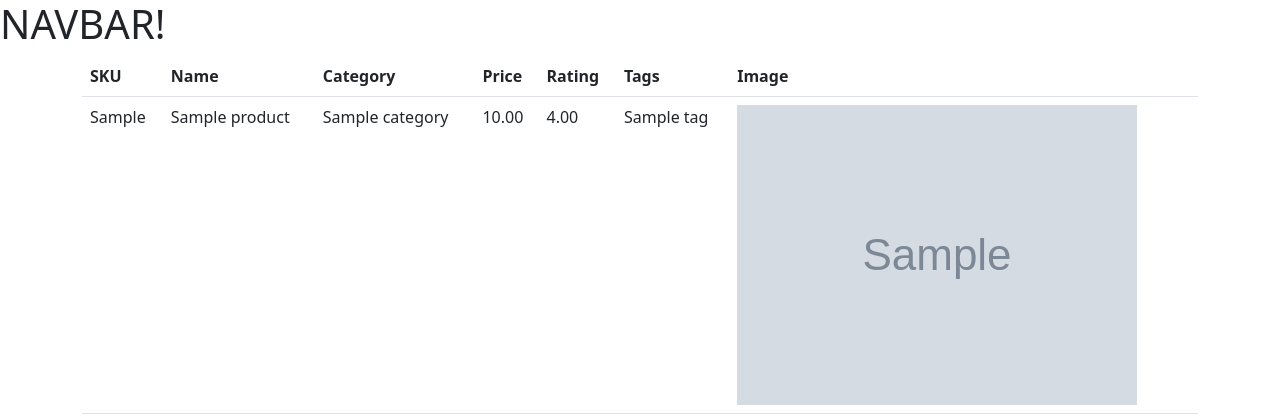
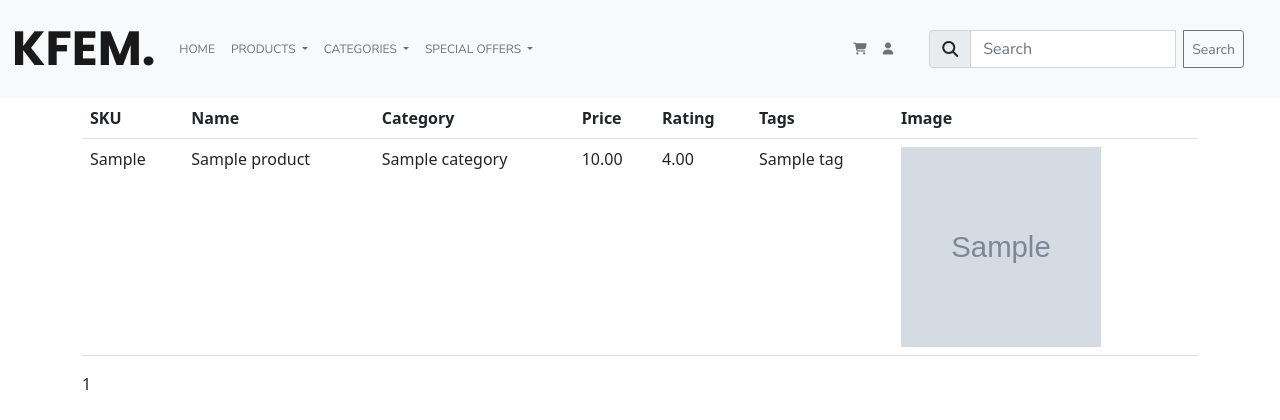
Before and after one commit to worldofmarcus/project-portfolio-5, a Django app: page /products/ in a window 1280 px wide. Shown: the top 420 px of the page. Run offline with Django 3.2, Linux system fonts and the light colour scheme; tables that the repository leaves empty hold one stand-in row (values such as "Sample post"); grey boxes marked "Sample" are stand-in pictures; some libraries are stand-ins or nearby versions.

Commit message:
Design navbar, add basic css styling to it and add metatags in base.html

```diff
--- a/products/templates/products/products.html
+++ b/products/templates/products/products.html
@@ -31,12 +31,12 @@
                     <td>{{ product.category }}</td>
                     <td>{{ product.price }}</td>
                     <td>{{ product.rating }}</td>
-                    <td>{% for tag in product.tags.all|join:", " %}{{ tag }}{% endfor %}</td>
+                    <td>{% for tag in product.tags.all|join:" | " %}{{ tag }}{% endfor %}</td>
 
 
                     <td>
                         {% if product.image %}
-                        <img src="{{ product.image.url }}">
+                        <img src="{{ product.image.url }}" alt="Girl in a jacket" width="200" height="200">
 
                         {% else %}
                         No image
--- /dev/null
+++ b/static/css/style.css
@@ -0,0 +1,16 @@
+@import url('https://fonts.googleapis.com/css2?family=Cousine:ital,wght@0,400;0,700;1,400;1,700&family=Nunito+Sans:ital,wght@0,400;0,700;1,400;1,700&family=Poppins:ital,wght@0,400;0,700;1,400;1,700&display=swap');
+
+.navbar-brand {
+    font-family: 'Poppins', sans-serif;
+    font-size: 3rem;
+    font-weight: 700;
+}
+
+.navbar,
+.dropdown-item,
+.button-text,
+#topContent {
+    font-family: 'Nunito Sans', sans-serif;
+    text-transform: uppercase;
+    font-size: 12px;
+}
--- a/templates/base.html
+++ b/templates/base.html
@@ -6,9 +6,13 @@
 <head>
 
     {% block meta %}
-    <meta http-equiv="X-UA-compatible" content="ie=edge">
-    <meta charset="utf-8">
-    <meta name="viewport" content="width=device-width, initial-scale=1">
+    <meta charset="UTF-8">
+    <meta http-equiv="X-UA-Compatible" content="IE=edge">
+    <meta name="viewport" content="width=device-width, initial-scale=1.0">
+    <meta name="description"
+        content=" Kollektiv Fem (KFEM) is a small record label, e-shop, and creative studio located in the north of Sweden.">
+    <meta name="keywords" content="kollektiv fem, vinyl, albums, tapes, ambient, analog, record label, e-shop, studio">
+    <meta name="author" content="Marcus Eriksson">
     {% endblock %}
 
     {% block extrameta %}
@@ -18,6 +22,8 @@
     {% block corecss %}
     <link href="https://cdn.jsdelivr.net/npm/bootstrap@5.1.3/dist/css/bootstrap.min.css" rel="stylesheet"
         integrity="sha384-1BmE4kWBq78iYhFldvKuhfTAU6auU8tT94WrHftjDbrCEXSU1oBoqyl2QvZ6jIW3" crossorigin="anonymous">
+    <link rel="stylesheet" href="{% static 'css/style.css' %}">
+
     {% endblock %}
 
     {% block extracss %}
@@ -27,6 +33,7 @@
     <script src="https://cdn.jsdelivr.net/npm/bootstrap@5.1.3/dist/js/bootstrap.bundle.min.js"
         integrity="sha384-ka7Sk0Gln4gmtz2MlQnikT1wXgYsOg+OMhuP+IlRH9sENBO0LRn5q+8nbTov4+1p" crossorigin="anonymous">
     </script>
+    <script src="https://kit.fontawesome.com/8d439f32ad.js" crossorigin="anonymous"></script>
     {% endblock %}
 
     {% block extrajs %}
--- a/templates/navbar.html
+++ b/templates/navbar.html
@@ -1,3 +1,69 @@
-<h1>
-    NAVBAR!
-</h1>
+<nav class="navbar navbar-expand-lg bg-light navbar-light">
+    <div class="container-fluid">
+        <a class="navbar-brand" href="#">KFEM.</a>
+        <button class="navbar-toggler" type="button" data-bs-toggle="collapse" data-bs-target="#navbarSupportedContent"
+            aria-controls="navbarSupportedContent" aria-expanded="false" aria-label="Toggle navigation">
+            <i class="fas fa-bars"></i>
+        </button>
+        <div class="collapse navbar-collapse" id="navbarSupportedContent">
+            <ul class="navbar-nav me-auto mb-2 mb-lg-0">
+                <li class="nav-item">
+                    <a class="nav-link" href="#">Home</a>
+                </li>
+                <li class="nav-item dropdown">
+                    <a class="nav-link dropdown-toggle" href="#" id="navbarDropdownProducts" role="button"
+                        data-bs-toggle="dropdown" aria-expanded="false">
+                        Products
+                    </a>
+                    <ul class="dropdown-menu" aria-labelledby="navbarDropdownProducts">
+                        <li><a class="dropdown-item" href="#">By Added Date</a></li>
+                        <li><a class="dropdown-item" href="#">By Price</a></li>
+                        <li><a class="dropdown-item" href="#">By Rating</a></li>
+                        <li><a class="dropdown-item" href="#">All Products</a></li>
+                    </ul>
+                </li>
+                <li class="nav-item dropdown">
+                    <a class="nav-link dropdown-toggle" href="#" id="navbarDropdownCategories" role="button"
+                        data-bs-toggle="dropdown" aria-expanded="false">
+                        Categories
+                    </a>
+                    <ul class="dropdown-menu" aria-labelledby="navbarDropdownCategories">
+                        <li><a class="dropdown-item" href="#">Tapes</a></li>
+                        <li><a class="dropdown-item" href="#">CDs</a></li>
+                        <li><a class="dropdown-item" href="#">Posters</a></li>
+                        <li><a class="dropdown-item" href="#">Pins</a></li>
+                        <li><a class="dropdown-item" href="#">T-shirts</a></li>
+                        <li><a class="dropdown-item" href="#">Tank Tops</a></li>
+                        <li><a class="dropdown-item" href="#">Tote Bags</a></li>
+                        <li><a class="dropdown-item" href="#">Vinyls</a></li>
+                    </ul>
+                </li>
+                <li class="nav-item dropdown">
+                    <a class="nav-link dropdown-toggle" href="#" id="navbarDropdownSpecialOffers" role="button"
+                        data-bs-toggle="dropdown" aria-expanded="false">
+                        Special Offers
+                    </a>
+                    <ul class="dropdown-menu" aria-labelledby="navbarDropdownSpecialOffers">
+                        <li><a class="dropdown-item" href="#">New Arrivals</a></li>
+                        <li><a class="dropdown-item" href="#">Product of the Month</a></li>
+                    </ul>
+                </li>
+            </ul>
+            <ul class="navbar-nav d-flex flex-row me-1">
+                <li class="nav-item me-3 me-lg-0">
+                    <a class="nav-link" href="#"><i class="fa-solid fa-cart-shopping"></i></a>
+                </li>
+                <li class="nav-item me-3 me-lg-0">
+                    <a class="nav-link" href="#"><i class="fa-solid fa-user"></i></a>
+                </li>
+            </ul>
+            <form class="w-auto mx-4">
+                <div class="input-group">
+                    <span class="input-group-text" id="navForm"><i class="fa fa-search" aria-hidden="true"></i></span>
+                    <input class="form-control input-sm me-2" type="search" placeholder="Search" aria-label="Search">
+                    <button class="btn btn-sm btn-outline-secondary" type="submit">Search</button>
+                </div>
+            </form>
+        </div>
+    </div>
+</nav>
```
